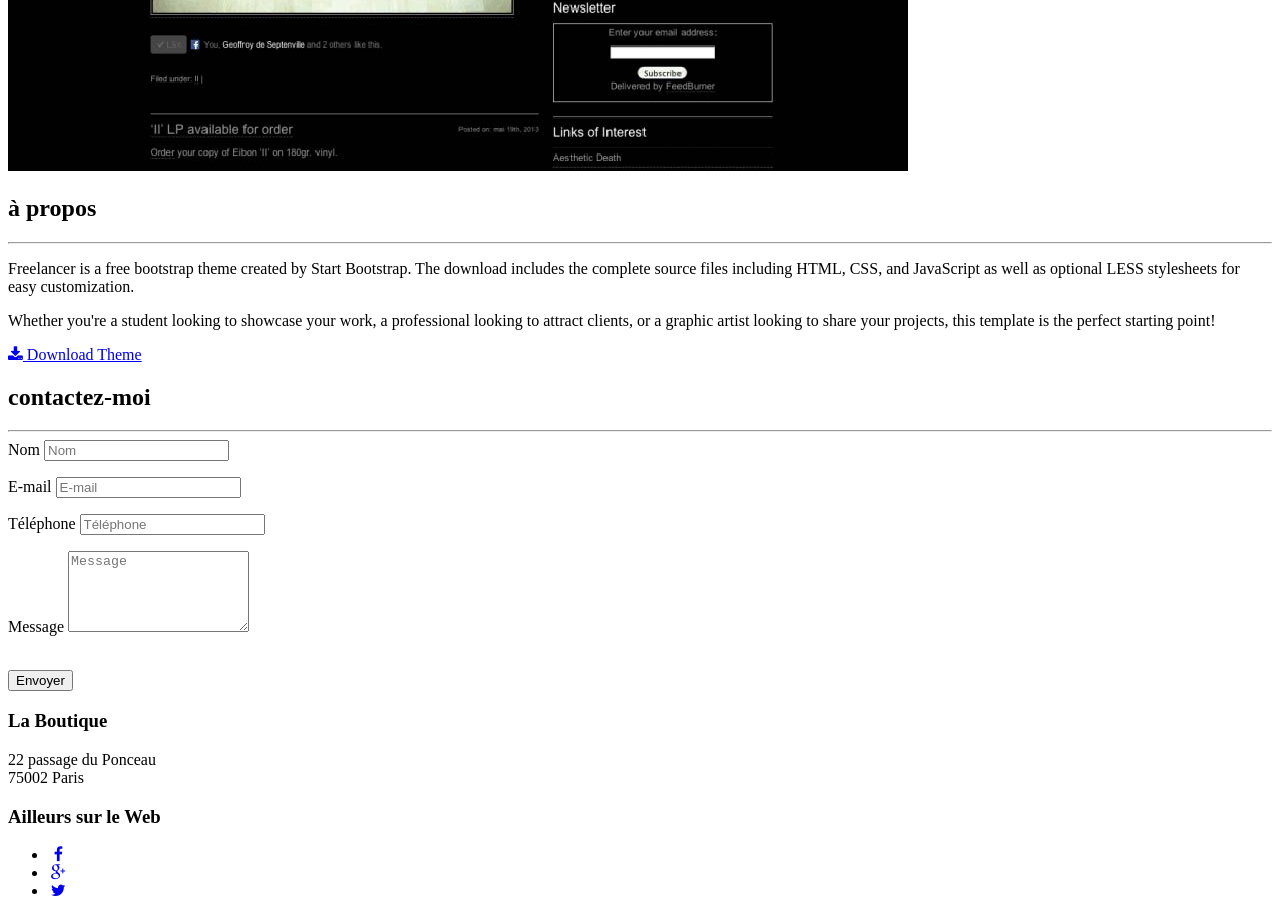
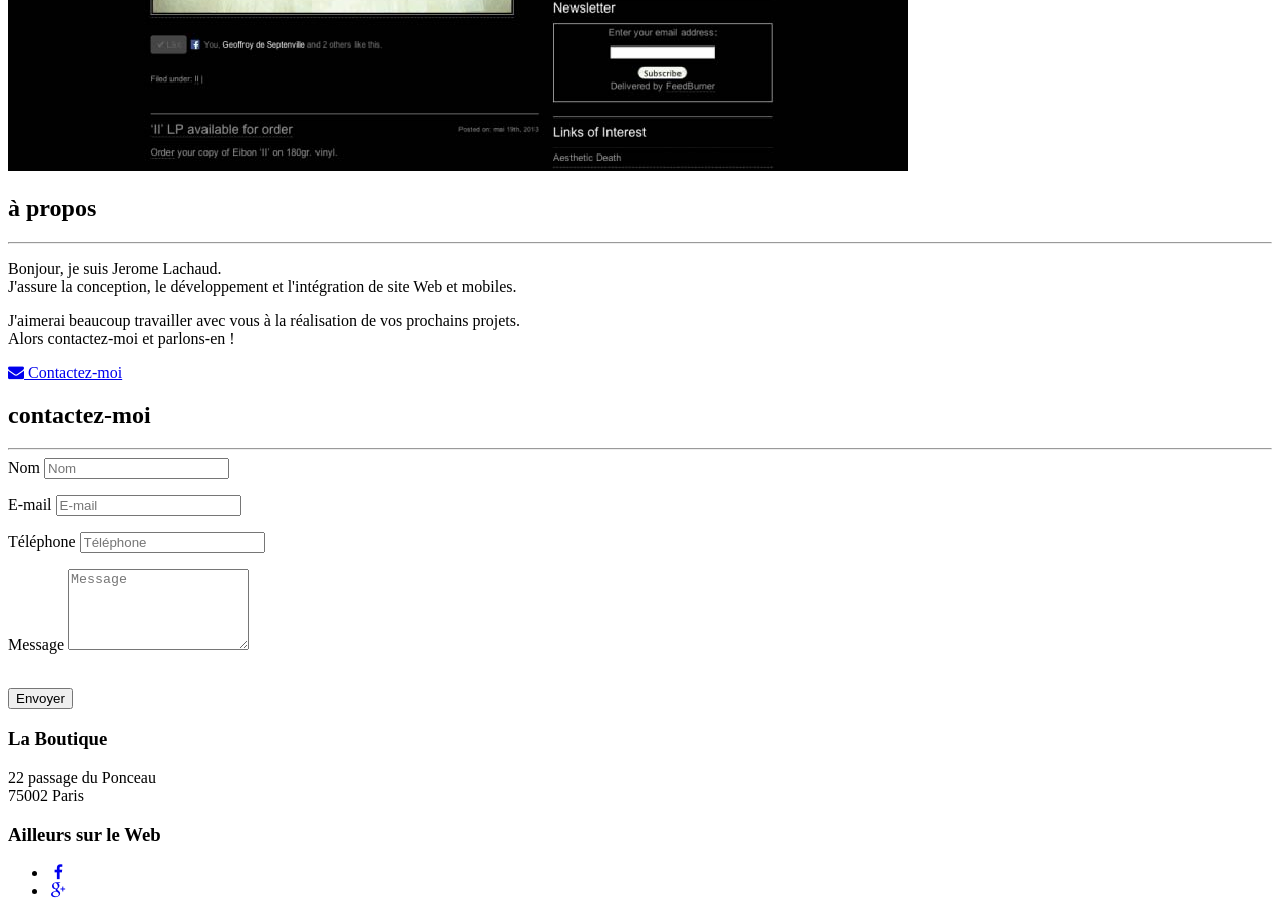
Before and after one commit to jeromelachaud/freelancer-theme, a Jekyll site: the page built from index.html, in a window 1280 px wide and 900 px high, scrolled down 5363 px. Built offline with Jekyll 4.4.1, drawn with Linux system fonts in a browser that asks for light colours.

Commit message:
add the content

```diff
--- a/_includes/about.html
+++ b/_includes/about.html
@@ -9,14 +9,16 @@
             </div>
             <div class="row">
                 <div class="col-lg-4 col-lg-offset-2">
-                    <p>Freelancer is a free bootstrap theme created by Start Bootstrap. The download includes the complete source files including HTML, CSS, and JavaScript as well as optional LESS stylesheets for easy customization.</p>
+                    <p>Bonjour, je suis Jerome Lachaud. <br />
+                        J'assure la conception, le d&eacute;veloppement et l'int&eacute;gration de site Web et mobiles. </p>
                 </div>
                 <div class="col-lg-4">
-                    <p>Whether you're a student looking to showcase your work, a professional looking to attract clients, or a graphic artist looking to share your projects, this template is the perfect starting point!</p>
+                    <p>J'aimerai beaucoup travailler avec vous à la r&eacute;alisation de vos prochains projets.</br>
+                    Alors contactez-moi et parlons-en !</p>
                 </div>
-                <div class="col-lg-8 col-lg-offset-2 text-center">
-                    <a href="#" class="btn btn-lg btn-outline">
-                        <i class="fa fa-download"></i> Download Theme
+                <div class="col-lg-8 col-lg-offset-2 text-center page-scroll">
+                    <a href="#contact" class="btn btn-lg btn-outline">
+                        <i class="fa fa-envelope"></i> Contactez-moi
                     </a>
                 </div>
             </div>
```
